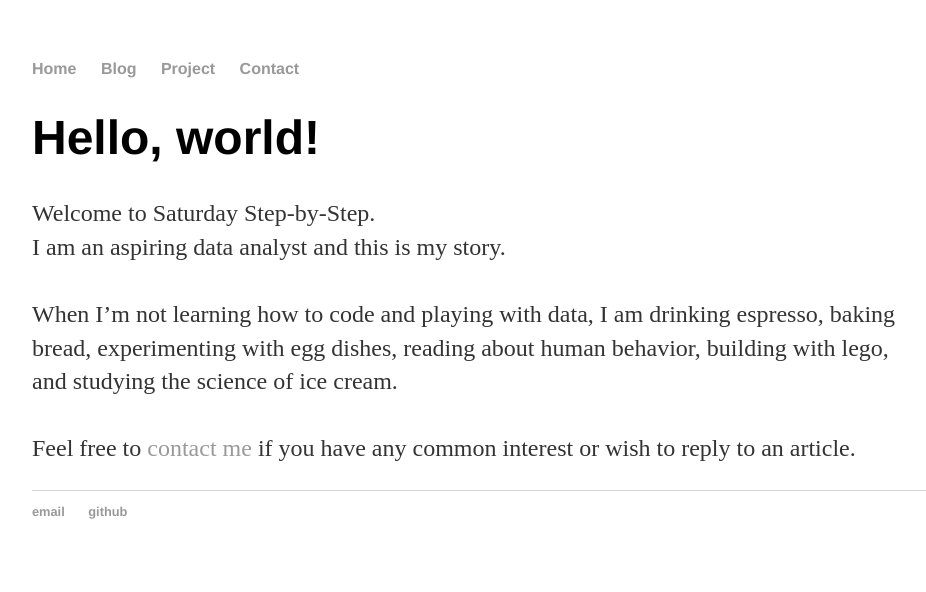
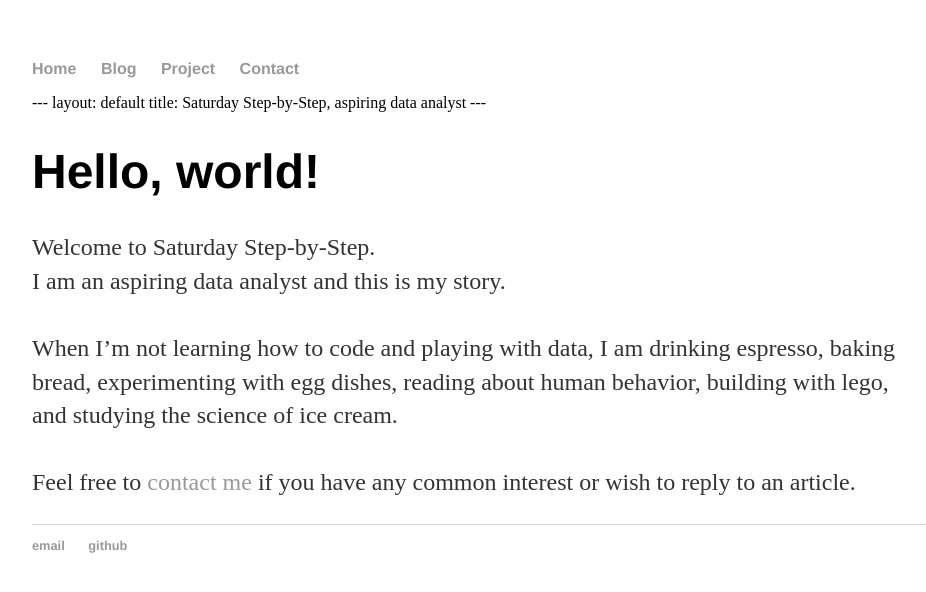
Before and after one commit to saturdaystepbystep/saturdaystepbystep.github.io, a Jekyll site: the page index.html, which Jekyll copies as it is, in a window 1280 px wide. Shown: the top 592 px of the page, without its empty margins (160-1086 px from the left). Built offline with Jekyll 4.4.1, drawn with Linux system fonts in a browser that asks for light colours.

Commit message:
Update index.html

```diff
--- a/index.html
+++ b/index.html
@@ -1,7 +1,7 @@
 <!DOCTYPE html>
 <html>
 	<head>
-		<title>Saturday Step by Step</title>
+		<title>Saturday Step-by-Step</title>
 		<!-- link to main stylesheet -->
 		<link rel="stylesheet" type="text/css" href="/css/main.css">
 	</head>
@@ -15,6 +15,10 @@
     		</ul>
 		</nav>
 		<div class="container">
+		---
+		layout: default
+		title: Saturday Step-by-Step, aspiring data analyst
+		---
     		<div class="blurb">
         		<h1>Hello, world! </h1>
 				<p>
```
